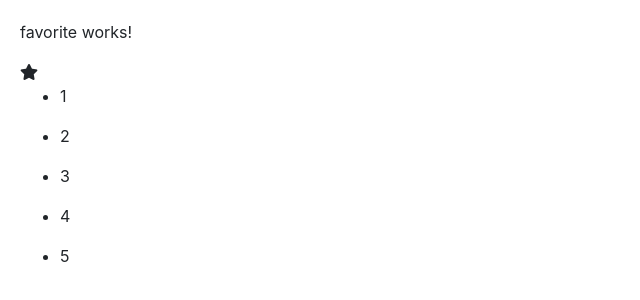
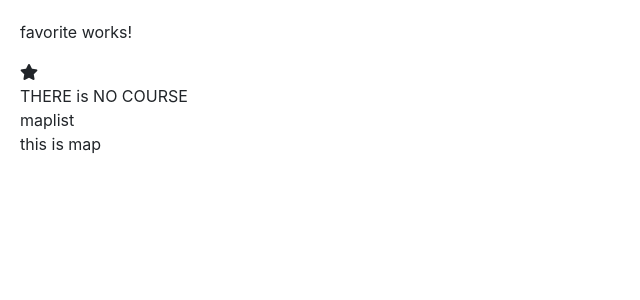
Before and after one commit to JUNWOO45/angular_project, an Angular app in the folder project/: page / in a window 1280 px wide. Shown: the top 300 px of the page, without its empty margins (0-640 px from the left). Built offline with nearby package versions, Linux system fonts and the light colour scheme.

Commit message:
Use ngSwitch

```diff
--- a/project/src/app/app.component.html
+++ b/project/src/app/app.component.html
@@ -3,15 +3,31 @@
   (change)="onChanged($event)"
 ></app-favorite>
 
-<div *ngIf="courses.length > 0 else noCourse">
+<div [hidden]="courses">
+  hi
+</div>
+<div>
+  THERE is NO COURSE
+</div>
+
+<ul class="nav nav-pills">
+  <li><a (click)="changeViewMode('map')">map</a></li>
+  <li><a (click)="changeViewMode('list')">list</a></li>
+</ul>
+<div [ngSwitch]="viewModel">
+  <div *ngSwitchCase="'map'">this is map</div>
+  <div *ngSwitchCase="'list'">this is list</div>
+  <div *ngSwitchDefault>nonono....</div>
+</div>
+
+<!-- <div *ngIf="courses.length > 0; then Courses else noCourse"></div>
+<ng-template #Courses>
   <ul *ngFor="let course of courses">
-    <li>{{ course }}</li>
+    <li>
+      {{ course }}
+    </li>
   </ul>
-</div>
-<!-- <div *ngIf="courses.length === 0">
-  THERE is NO COURSE
-</div> -->
-
+</ng-template>
 <ng-template #noCourse>
   THERE is NO COURSE
-</ng-template>
+</ng-template> -->
--- a/project/src/app/app.component.ts
+++ b/project/src/app/app.component.ts
@@ -9,7 +9,8 @@ import { onChangedNewValue } from './favorite/favorite.component';
 })
 export class AppComponent {
   title = 'project';
-  courses = [1,2,3,4,5];
+  courses = [1,2,3,4];
+  viewModel='map'
 
   post = {
     title: 'hahaha',
@@ -20,4 +21,8 @@ export class AppComponent {
     console.log('clicked!!!');
     console.log('eventArgs.newValue : ', eventArgs.newValue);
   }
+
+  changeViewMode($event) {
+    this.viewModel = $event;
+  }
 }
```
